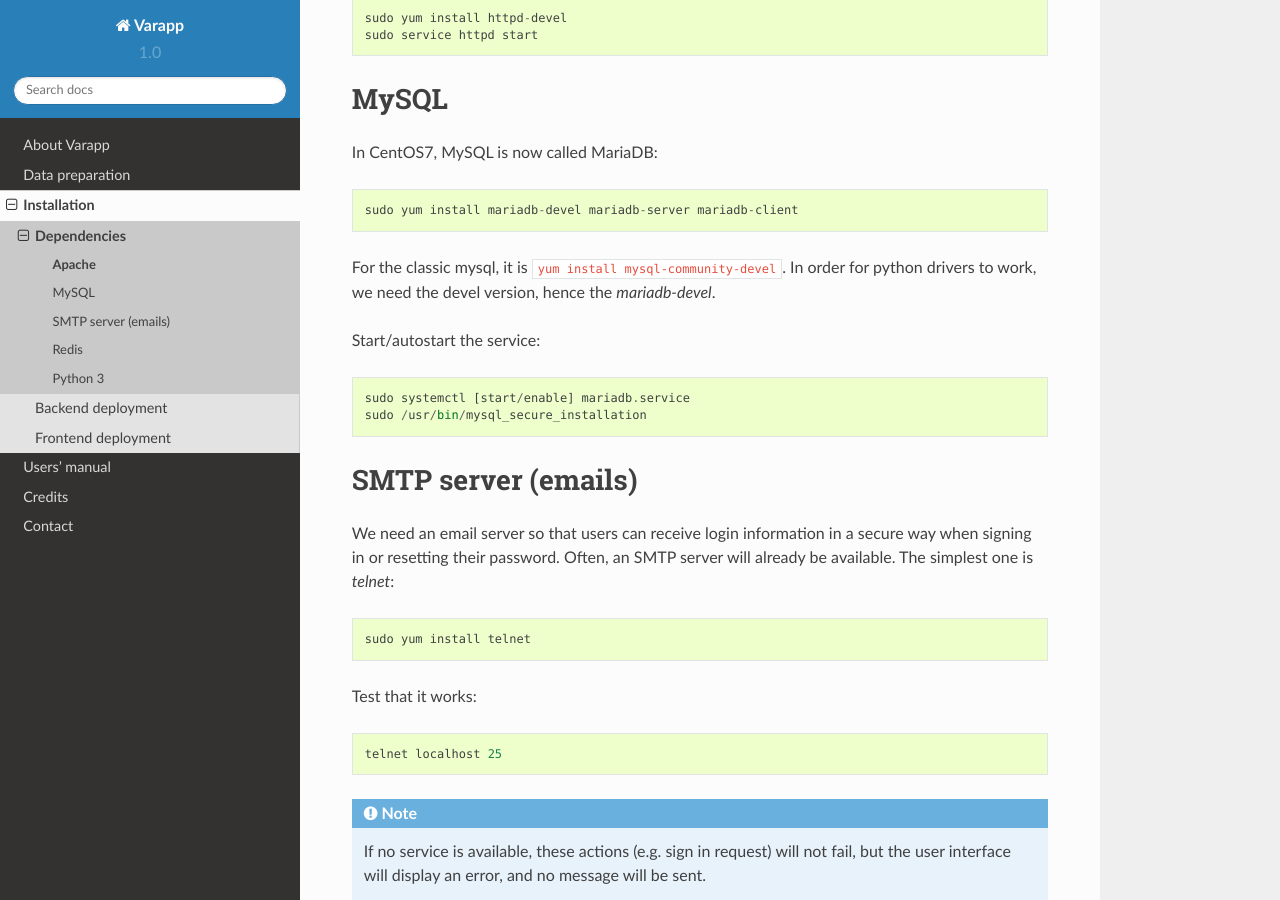
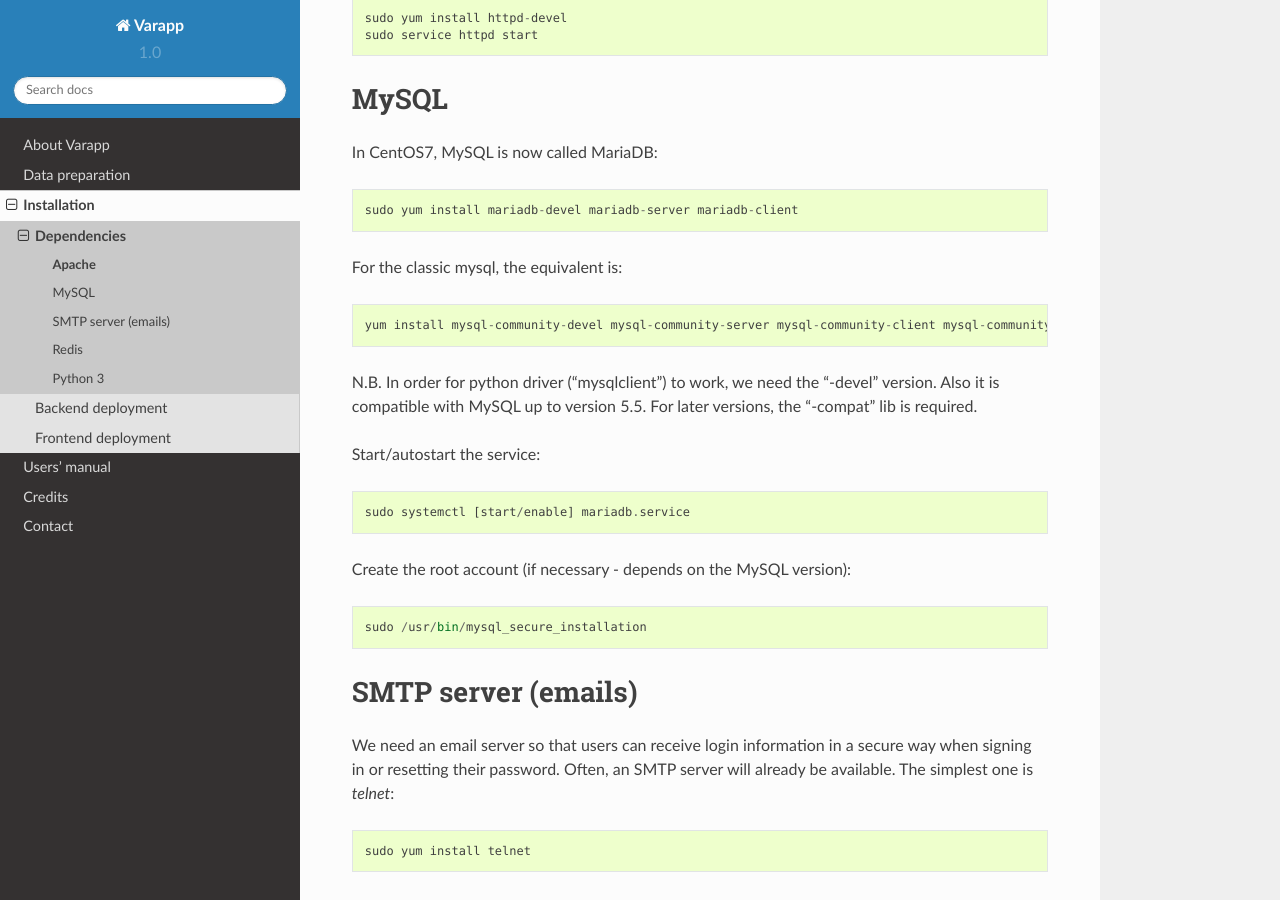
Before and after one commit to varapp/varapp-docs, a Sphinx documentation site: the page built from docs/src/deploy/dependencies.rst, in a window 1280 px wide and 900 px high, scrolled down 307 px. Built offline with Sphinx 7.4.7 and the Read the Docs theme 2.0.0, drawn with Linux system fonts in a browser that asks for light colours.

Commit message:
MySQL install notes

```diff
--- a/docs/src/deploy/dependencies.rst
+++ b/docs/src/deploy/dependencies.rst
@@ -27,13 +27,20 @@ In CentOS7, MySQL is now called MariaDB::
 
     sudo yum install mariadb-devel mariadb-server mariadb-client
 
-For the classic mysql, it is ``yum install mysql-community-devel``.
-In order for python drivers to work, we need the devel version, hence the
-`mariadb-devel`.
+For the classic mysql, the equivalent is::
+
+    yum install mysql-community-devel mysql-community-server mysql-community-client mysql-community-libs-compat
+
+N.B. In order for python driver ("mysqlclient") to work, we need the "-devel" version.
+Also it is compatible with MySQL up to version 5.5. For later versions, the "-compat"
+lib is required.
 
 Start/autostart the service::
 
     sudo systemctl [start/enable] mariadb.service
+
+Create the root account (if necessary - depends on the MySQL version)::
+
     sudo /usr/bin/mysql_secure_installation
 
 SMTP server (emails)
```
